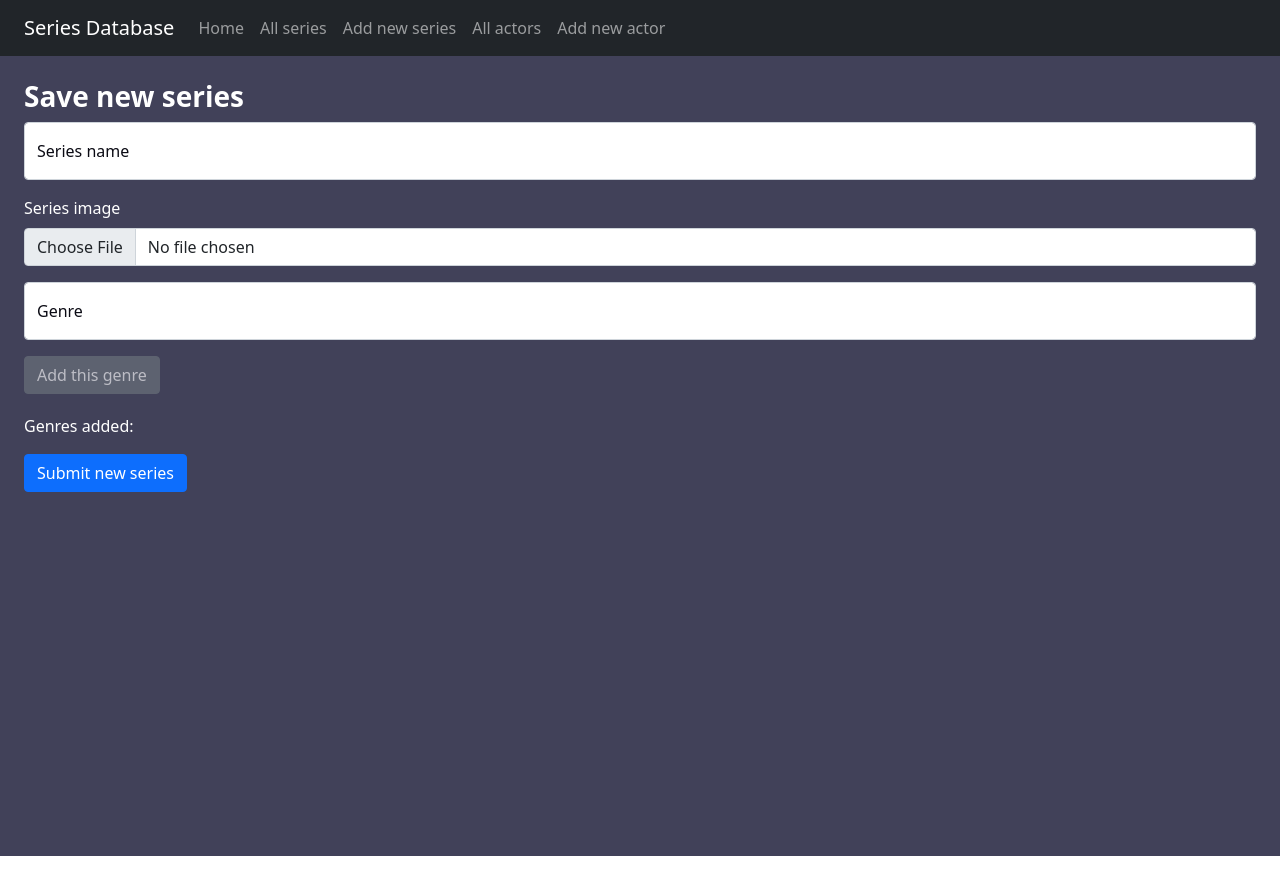
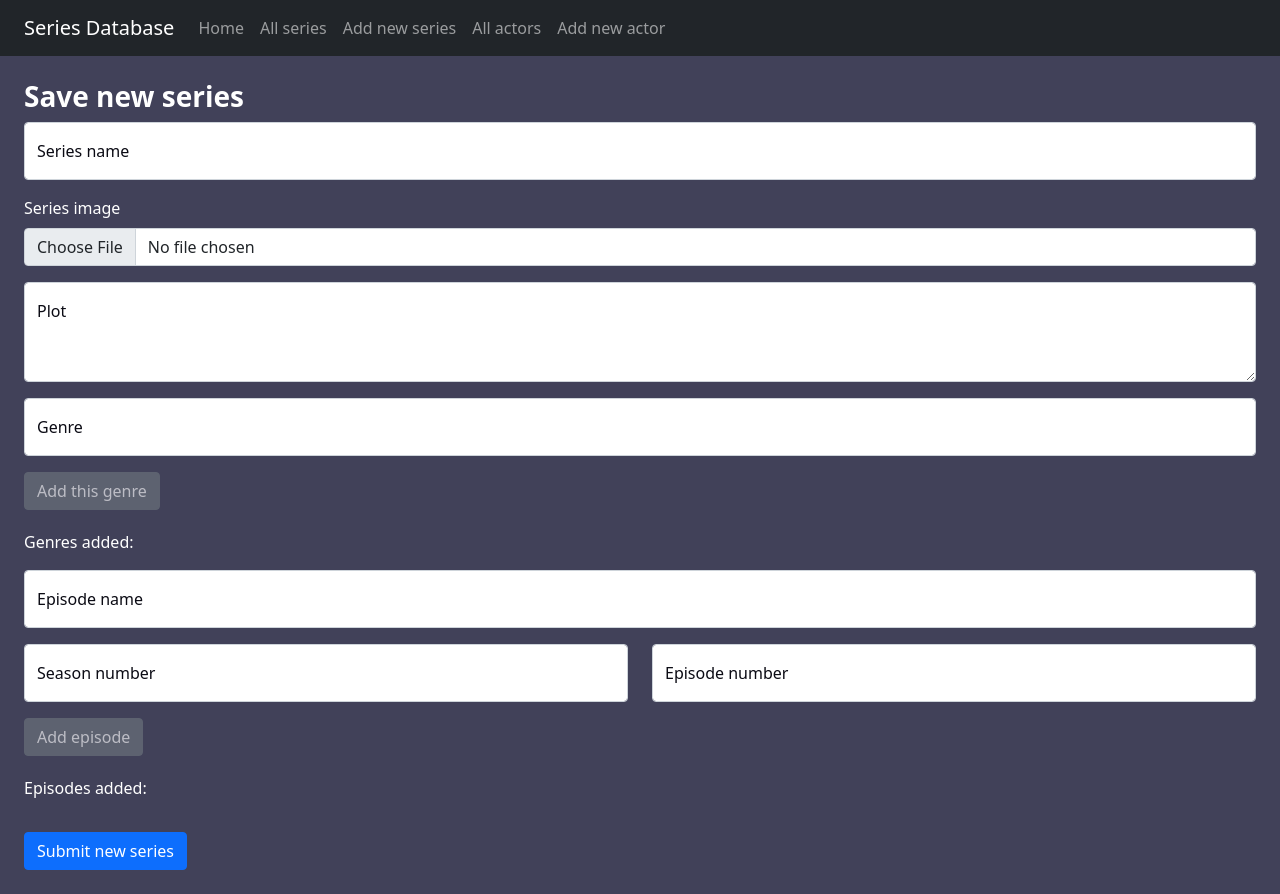
Before and after one commit to thensrud/tv-series_fullstack-web, a React (Create React App) app in the folder tvseries/: page /create-series in a window 1280 px wide. Before the commit the page ends 856 px from the top, so only its background shows below. Built offline with nearby package versions, Linux system fonts and the light colour scheme.

Commit message:
CreateSeriesForm hopefully done

```diff
--- a/tvseries/src/components/series/CreateSeriesForm.tsx
+++ b/tvseries/src/components/series/CreateSeriesForm.tsx
@@ -1,20 +1,23 @@
-import { FC, ChangeEvent, useState, useEffect } from "react";
-import { seriesService } from "../../services/seriesService";
-import { ISeries } from "../../interfaces/ISeries";
-import { Badge, Button, Col, FloatingLabel, Form, Row } from "react-bootstrap";
-import { IGenre } from "../../interfaces/IGenre";
-import { IEpisode } from "../../interfaces/IEpisode";
+import { FC, ChangeEvent, useState, useEffect } from 'react';
+import { seriesService } from '../../services/seriesService';
+import { ISeries } from '../../interfaces/ISeries';
+import { Badge, Button, Col, FloatingLabel, Form, Row } from 'react-bootstrap';
+import { IGenre } from '../../interfaces/IGenre';
+import { IEpisode } from '../../interfaces/IEpisode';
 
 const CreateSeriesForm: FC = () => {
-  const [newGenreName, setNewGenreName] = useState("");
+	const [newGenreName, setNewGenreName] = useState<string>('');
+	const [newEpisodeName, setNewEpisodeName] = useState<string>('');
+	const [newSeasonNumber, setNewSeasonNumber] = useState<string>('');
+	const [newEpisodeNumber, setNewEpisodeNumber] = useState<string>('');
 	const [newGenre, setNewGenre] = useState<IGenre[]>([]);
 	const [newEpisode, setNewEpisode] = useState<IEpisode[]>([]);
 
 	const [newSeries, setNewSeries] = useState<ISeries>({
-    name: "",
-    image: "",
+		name: '',
+		image: '',
 		genres: newGenre,
-    plot: "",
+		plot: '',
 		episodes: newEpisode,
 	});
 
@@ -25,34 +28,60 @@ const CreateSeriesForm: FC = () => {
 		let { value } = event.target;
 
 		switch (name) {
-      case "seriesName":
+			case 'seriesName':
 				setNewSeries({ ...newSeries, name: value });
 				break;
-      case "image":
+			case 'image':
 				let { files } = event.target;
 				if (files) {
 					setNewSeries({ ...newSeries, image: files[0].name });
 					setNewImage(files[0]);
 				}
 				break;
-      case "genre":
+			case 'genre':
 				setNewGenreName(value);
 				break;
-      case "plot":
+			case 'episodeName':
+				setNewEpisodeName(value);
+				break;
+			case 'seasonNumber':
+				setNewSeasonNumber(value);
+				break;
+			case 'episodeNumber':
+				setNewEpisodeNumber(value);
+				break;
+			case 'plot':
 				setNewSeries({ ...newSeries, plot: value });
-        break;
-      case "episodeName":
 				break;
 		}
 	};
 
 	const addNewGenre = () => {
 		setNewGenre([...newGenre, { name: newGenreName }]);
+		setNewGenreName('');
 	};
 
 	useEffect(() => {
 		setNewSeries({ ...newSeries, genres: newGenre });
 	}, [newGenre]);
+
+	const addNewEpisode = () => {
+		setNewEpisode([
+			...newEpisode,
+			{
+				name: newEpisodeName,
+				seasonNumber: newSeasonNumber,
+				episodeNumber: newEpisodeNumber,
+			},
+		]);
+		setNewEpisodeName('');
+		setNewSeasonNumber('');
+		setNewEpisodeNumber('');
+	};
+
+	useEffect(() => {
+		setNewSeries({ ...newSeries, episodes: newEpisode });
+	}, [newEpisode]);
 
 	const listGenres = () => {
 		return newGenre.map((genre: IGenre, key: number) => {
@@ -64,9 +93,32 @@ const CreateSeriesForm: FC = () => {
 		});
 	};
 
+	const listEpisodes = () => {
+		return newEpisode.map((episode: IEpisode, key: number) => {
+			return (
+				<Badge className="mx-1" bg="secondary" key={key}>
+					{`"${episode.name}" as episode ${episode.episodeNumber} in season ${episode.seasonNumber}`}
+				</Badge>
+			);
+		});
+	};
+
 	const postNewSeries = () => {
 		// seriesService.postSeries(newSeries, newImage as File);
 		alert(JSON.stringify(newSeries));
+		setNewSeries({
+			name: '',
+			image: '',
+			genres: [],
+			plot: '',
+			episodes: [],
+		});
+		setNewGenreName('');
+		setNewEpisodeName('');
+		setNewSeasonNumber('');
+		setNewEpisodeNumber('');
+		setNewGenre([]);
+		setNewEpisode([]);
 	};
 
 	return (
@@ -82,6 +134,7 @@ const CreateSeriesForm: FC = () => {
 					name="seriesName"
 					type="text"
 					placeholder="What is the series called?"
+					value={newSeries.name}
 				/>
 			</FloatingLabel>
 			{/* Bilde */}
@@ -89,6 +142,19 @@ const CreateSeriesForm: FC = () => {
 				<Form.Label>Series image</Form.Label>
 				<Form.Control onChange={handleChange} name="image" type="file" />
 			</Form.Group>
+			{/* Plott */}
+			<FloatingLabel className="input-label" controlId="plot" label="Plot">
+				<Form.Control
+					onChange={handleChange}
+					className="mb-3"
+					as="textarea"
+					style={{ height: '100px' }}
+					name="plot"
+					type="text"
+					placeholder="Once upon a time..."
+					value={newSeries.plot}
+				/>
+			</FloatingLabel>
 			{/* Sjanger */}
 			<FloatingLabel className="input-label" controlId="genre" label="Genre">
 				<Form.Control
@@ -96,6 +162,7 @@ const CreateSeriesForm: FC = () => {
 					name="genre"
 					type="text"
 					placeholder="Horror? Fantasy?"
+					value={newGenreName}
 				/>
 			</FloatingLabel>
 			{/* Legge til sjanger */}
@@ -115,88 +182,78 @@ const CreateSeriesForm: FC = () => {
 			)}
 			{/* Liste alle sjangre lagt til */}
 			<p className="mt-1">Genres added: {listGenres()}</p>
-      {/* Poste ny serie */}
-      <Button onClick={postNewSeries} variant="primary" type="submit">
-        Submit new series
-      </Button>
-      <Row>
-        <Col></Col>
-        <Col></Col>
-        <Col></Col>
-      </Row>
-      <br />
-      <br />
-      <br />
-      {/* <Form>
-				<Form.Group className="mb-3" controlId="seriesName">
-					<Form.Label>Series name</Form.Label>
+			{/* Episodenavn, sesongnummer og episodenummer */}
+			<FloatingLabel
+				className="mb-3 input-label"
+				controlId="episodeName"
+				label="Episode name"
+			>
 				<Form.Control
-						onChange={handleChange}
-						type="text"
-						name="seriesName"
-						placeholder="What is the name of the series?"
-					/>
-				</Form.Group>
-
-				<Form.Group className="mb-3" controlId="genre">
-					<Form.Label>Genre</Form.Label>
-					<Form.Control
-						onChange={handleChange}
-						type="text"
-						name="genre"
-						placeholder="Horror? Fantasy?"
-					/>
-				</Form.Group>
-
-				<Button onClick={postNewSeries} variant="primary" type="submit">
-					Submit new series
-				</Button>
-			</Form>
-
-			<section>
-				<div>
-					<label>Name</label>
-					<input
-						onChange={handleChange}
-						name="seriesName"
-						type="text"
-						placeholder="E.g. Game of Thrones"
-					/>
-				</div>
-				<div>
-					<label>Choose Picture</label>
-					<input onChange={handleChange} name="image" type="file" />
-				</div>
-				<div>
-					<label>Genre</label>
-					<input
-						onChange={handleChange}
-						name="genre"
-						type="text"
-						placeholder="E.g. Fantasy"
-					/>
-				</div>
-				<div>
-					<label>Plot</label>
-					<input
-						onChange={handleChange}
-						name="plot"
-						type="text"
-						placeholder="E.g. Everyone wants to sit on a throne"
-					/>
-				</div>
-				<div>
-					<label>Seasons</label>
-					<input
 					onChange={handleChange}
 					name="episodeName"
 					type="text"
-						placeholder="E.g. 1"
+					placeholder="Episode name"
+					value={newEpisodeName}
 				/>
-				</div>
-
-				<input onClick={postNewSeries} type="button" value="Lagre ny serie" />
-			</section> */}
+			</FloatingLabel>
+			<Row>
+				<Col>
+					<FloatingLabel
+						className="input-label"
+						controlId="seasonNumber"
+						label="Season number"
+					>
+						<Form.Control
+							onChange={handleChange}
+							name="seasonNumber"
+							type="text"
+							placeholder="Which season is this?"
+							value={newSeasonNumber}
+						/>
+					</FloatingLabel>
+				</Col>
+				<Col>
+					<FloatingLabel
+						className="input-label"
+						controlId="episodeNumber"
+						label="Episode number"
+					>
+						<Form.Control
+							onChange={handleChange}
+							name="episodeNumber"
+							type="text"
+							placeholder="Episode number?"
+							value={newEpisodeNumber}
+						/>
+					</FloatingLabel>
+				</Col>
+			</Row>
+			{/* Legge til ny episode */}
+			{newEpisodeName && newSeasonNumber && newEpisodeNumber ? (
+				<Button
+					onClick={addNewEpisode}
+					className="my-3"
+					variant="secondary"
+					type="submit"
+				>
+					Add episode
+				</Button>
+			) : (
+				<Button className="my-3" variant="secondary" type="submit" disabled>
+					Add episode
+				</Button>
+			)}
+			{/* Liste alle episoder lagt til */}
+			<p className="mt-1">Episodes added: {listEpisodes()}</p>
+			{/* Poste ny serie */}
+			<Button
+				className="mt-3"
+				onClick={postNewSeries}
+				variant="primary"
+				type="submit"
+			>
+				Submit new series
+			</Button>
 		</>
 	);
 };
```
Also changed, not shown: 1 other file (tests, documents, lock files or other folders). Lines whose indentation alone changed are shown as unchanged.
